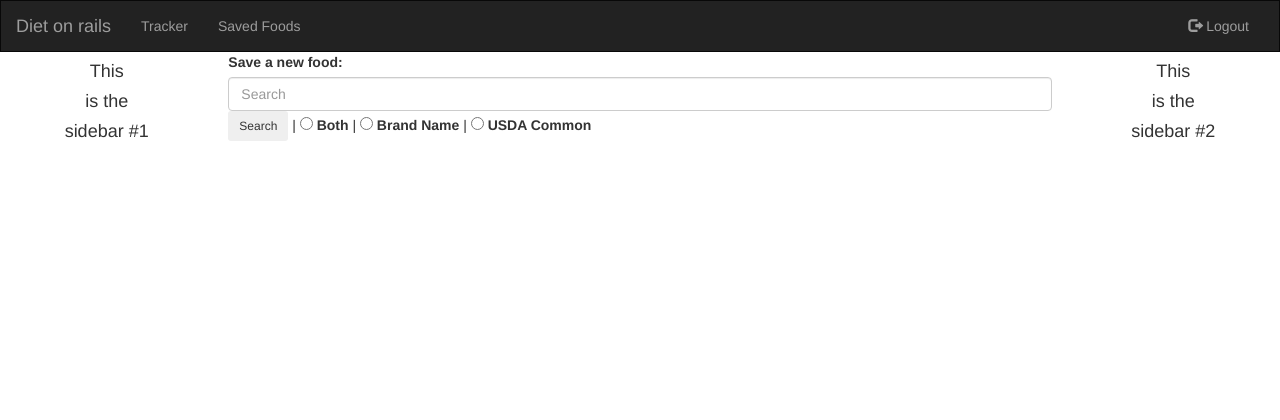
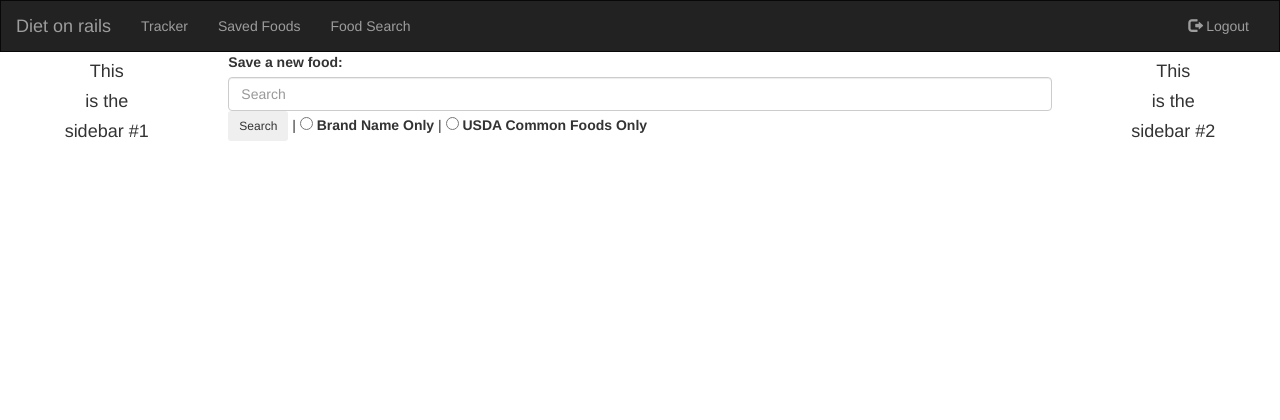
Before and after one commit to Elijah-Piper/Diet-on-Rails, a Django app: page /addfood/ in a window 1280 px wide. Shown: the top 420 px of the page. Run offline with Django 3.2, Linux system fonts and the light colour scheme; the visitor is signed in with stand-in values (Sample User, id 1); some libraries are stand-ins or nearby versions.

Commit message:
Added 'Food Search' link to navbar

```diff
--- a/DietOnRails/tracker/forms.py
+++ b/DietOnRails/tracker/forms.py
@@ -33,5 +33,6 @@ class AddSavedFoodForm(forms.Form):
 	food_type = forms.ChoiceField(
 		label='Food type',
 		widget=forms.RadioSelect(),
-		choices=[('0', 'Both'), ('1', 'Brand Name'), ('2', 'USDA Common')]
+		choices=[('1', 'Brand Name Only'), ('2', 'USDA Common Foods Only')],
+		required=False
 	)
--- a/DietOnRails/tracker/templates/base.html
+++ b/DietOnRails/tracker/templates/base.html
@@ -52,6 +52,7 @@
 			<ul class="nav navbar-nav">
 		  		<li><a href="#">Tracker</a></li>
 		    	<li><a href="{% url 'saved-foods' %}">Saved Foods</a></li>
+		    	<li><a href="{% url 'add-food' %}">Food Search</a></li>
 			</ul>
 			<ul class="nav navbar-nav navbar-right">
 			  	{% if user.is_authenticated %}
```
